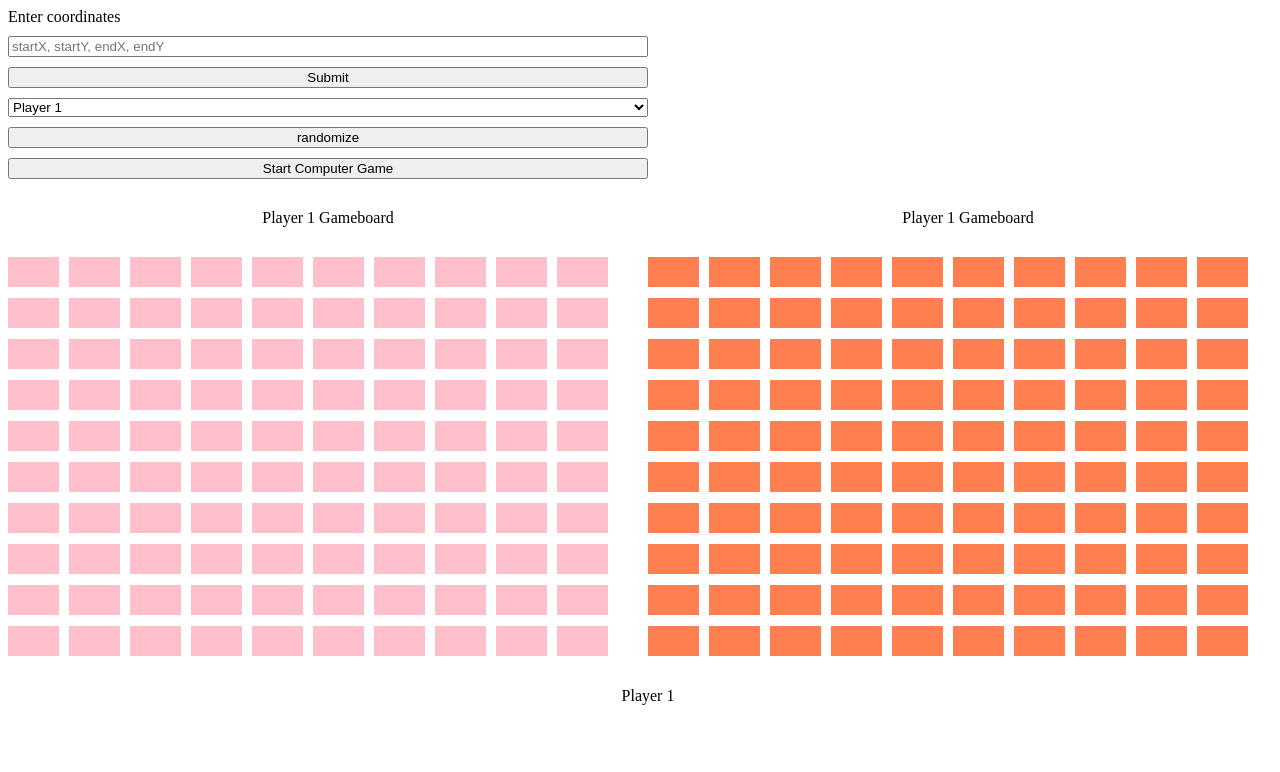
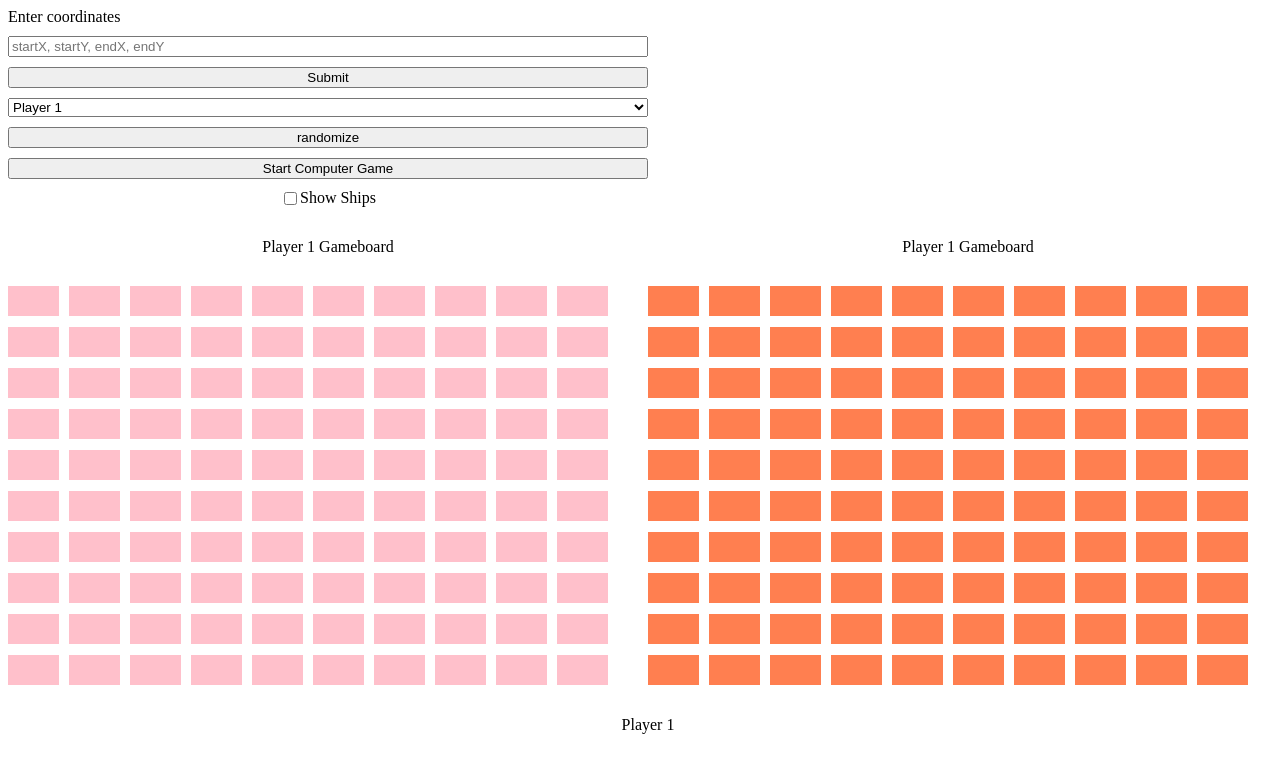
Before and after one commit to Benjamin-Re/battleship, a website with bundled scripts: page index.html in a window 1280 px wide. Built offline with nearby package versions, Linux system fonts and the light colour scheme.

Commit message:
Enable toggle show ships

```diff
--- a/components/enterCoordinatesComponent.js
+++ b/components/enterCoordinatesComponent.js
@@ -38,8 +38,33 @@ export function createCoordinateForm() {
     startComputerGameButton.textContent = 'Start Computer Game'
     startComputerGameButton.addEventListener('click', startComputerGame)
     formContainer.append(startComputerGameButton)
+    const checkboxContainer = document.createElement('div')
+    checkboxContainer.setAttribute('class', 'checkboxContainer')
+    const showShipsCheckbox = document.createElement('input')
+    showShipsCheckbox.type = 'checkbox'
+    showShipsCheckbox.id = 'showShipsCheckbox'
+    showShipsCheckbox.name = 'showShipsCheckbox'
+    showShipsCheckbox.value = 'showShips'
+    showShipsCheckbox.addEventListener('click', toggleShowShips)
+    checkboxContainer.append(showShipsCheckbox)
+    const checkboxLabel = document.createElement('label');
+    checkboxLabel.htmlFor = 'showShipsCheckbox'
+    checkboxLabel.innerHTML = 'Show Ships'
+    checkboxContainer.append(checkboxLabel)
+    formContainer.append(checkboxContainer)
     app.append(formContainer)
 }
+
+function toggleShowShips () {
+    const checkbox = document.getElementById('showShipsCheckbox');
+    if (checkbox.checked) {
+        gamestate.showShips = true
+    } else {
+        gamestate.showShips = false
+    }
+    repaintGameboards()
+}
+
 
 function randomlyDistributeShips() {
     resetGame()
--- a/components/state.js
+++ b/components/state.js
@@ -3,5 +3,5 @@ export const gamestate = {
     turn: true,
     isComputerGame: false,
     attackLog: new Set(),
-    showShips: true
+    showShips: false
  }
--- a/styles.css
+++ b/styles.css
@@ -50,3 +50,8 @@ body,html {
     display: flex;
     justify-content: space-around;
 }
+
+.checkboxContainer {
+    display: flex;
+    justify-content: center;
+}
```
